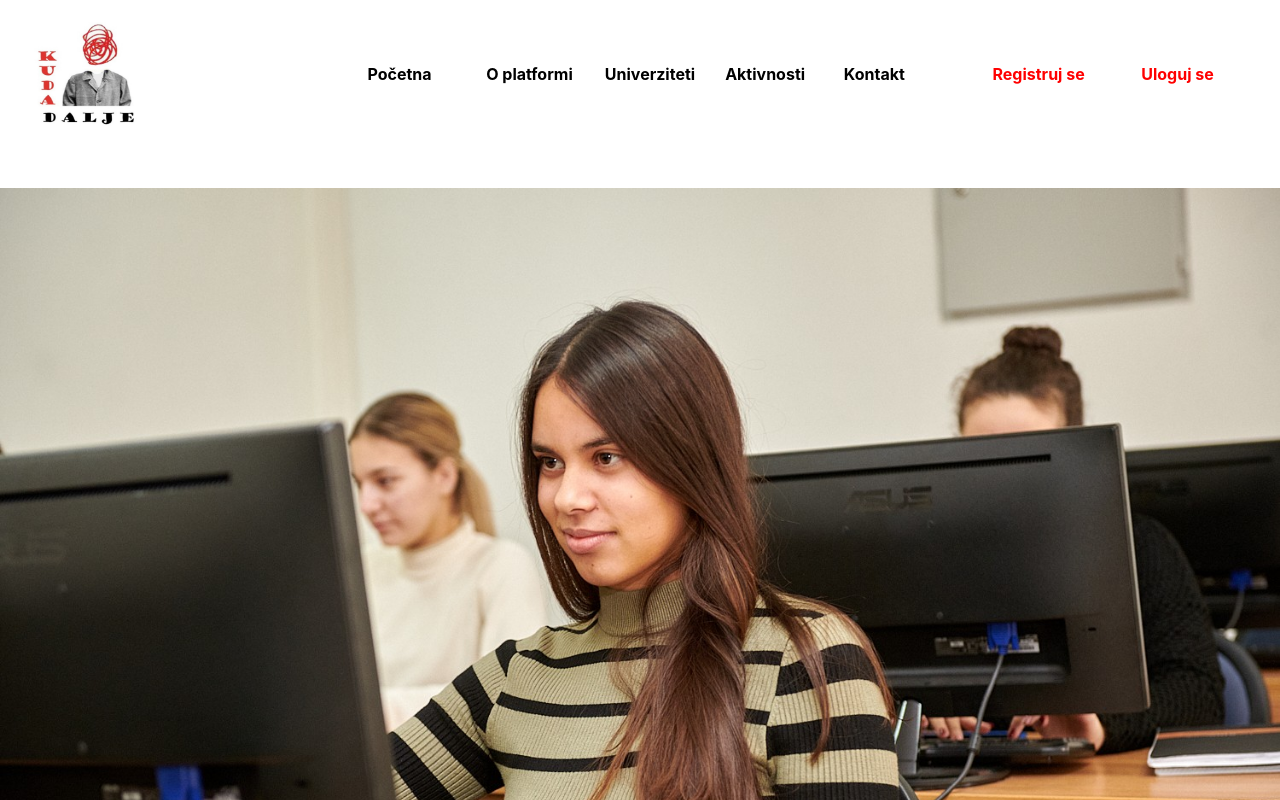
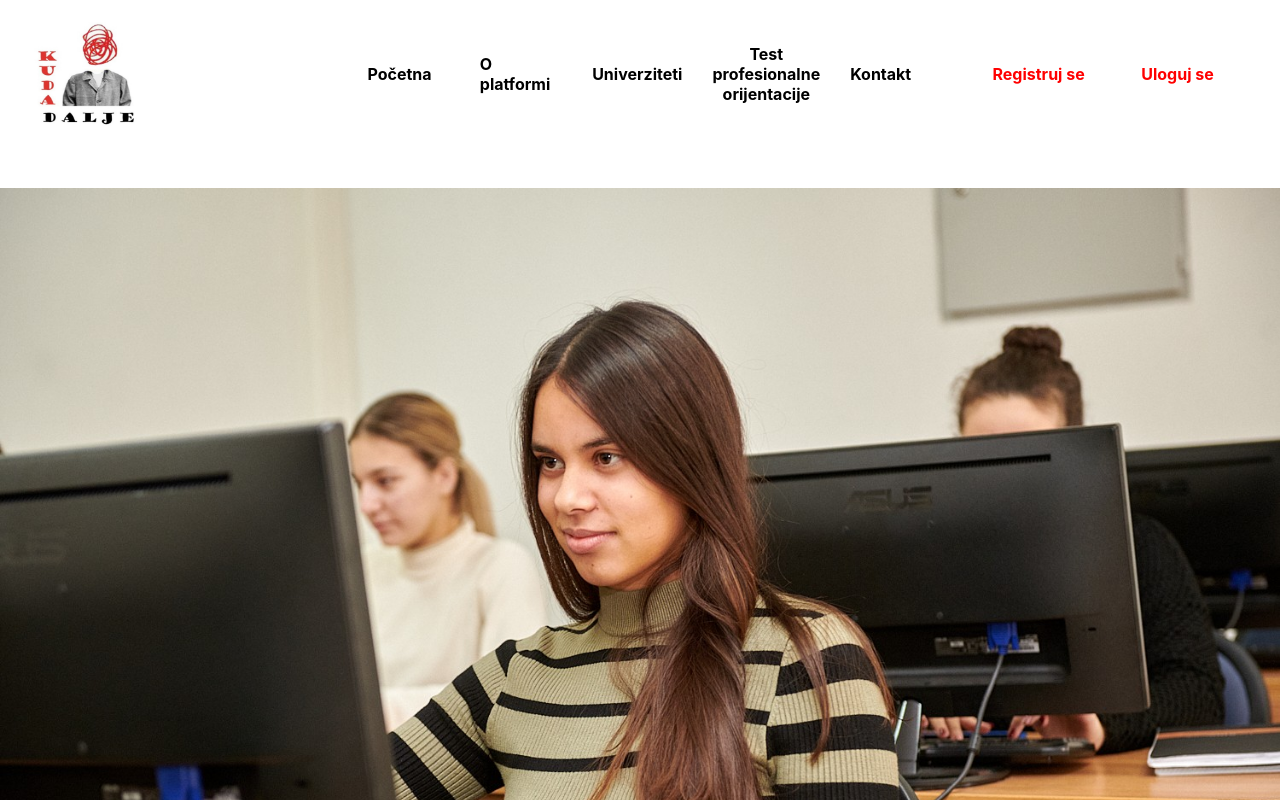
Before and after one commit to Nemanja2001/Softversko-projekat, a React (Create React App) app in the folder frontend/: page / in a window 1280 px wide. Shown: the top 800 px of the page. Built offline with nearby package versions, Linux system fonts and the light colour scheme.

Commit message:
Dodata provjera tokena radi rađenja testa profesionalne orijentacije

```diff
--- a/frontend/src/components/Header.js
+++ b/frontend/src/components/Header.js
@@ -2,13 +2,23 @@ import React from "react";
 import logo from "./../photos/logo.jpg";
 import './Header.css'
 function Header(){
+
+    function provjera_tokena(){
+        console.log(localStorage.getItem('token'))
+        if(!localStorage.getItem('token')){
+            window.location='/login'
+        }else{
+            window.location='/testorijentacije'
+        }
+    }
+
     return <div className="flex-conatiner">
                 <div><img id="logo" src={logo} alt="Ovjde treba da bude logo" ></img></div>
                 <div id="div-flex">
                     <div onClick={()=>window.location='/'}>Početna</div>
                     <div>O platformi</div>
                     <div>Univerziteti</div>
-                    <div>Aktivnosti</div>
+                    <div onClick={provjera_tokena} style={{textAlign:'center'}}>Test profesionalne orijentacije</div>
                     <div onClick={()=>window.location='/kontakt'}>Kontakt</div>
                 </div>
                 <div id="logovanje">
```
